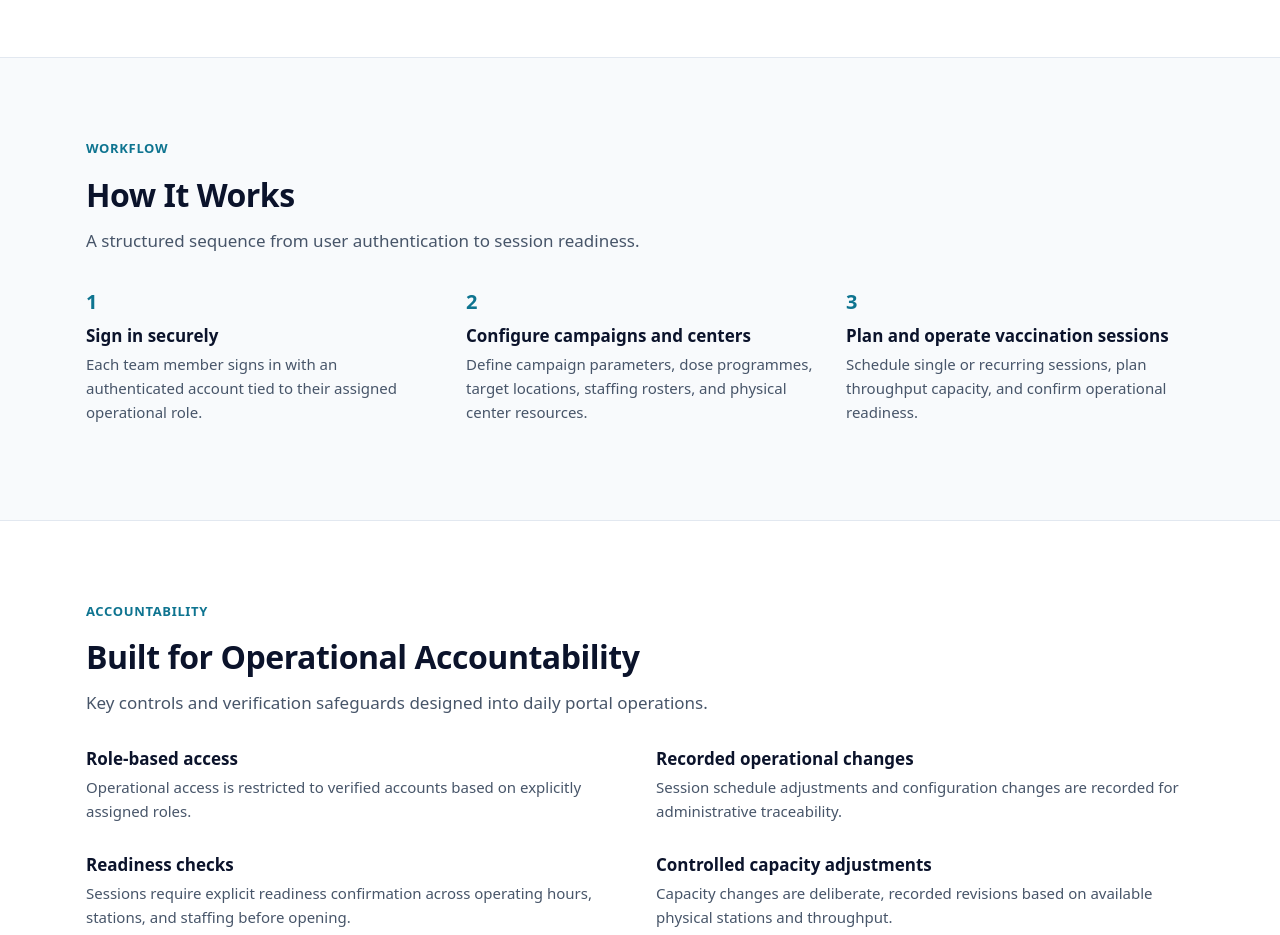
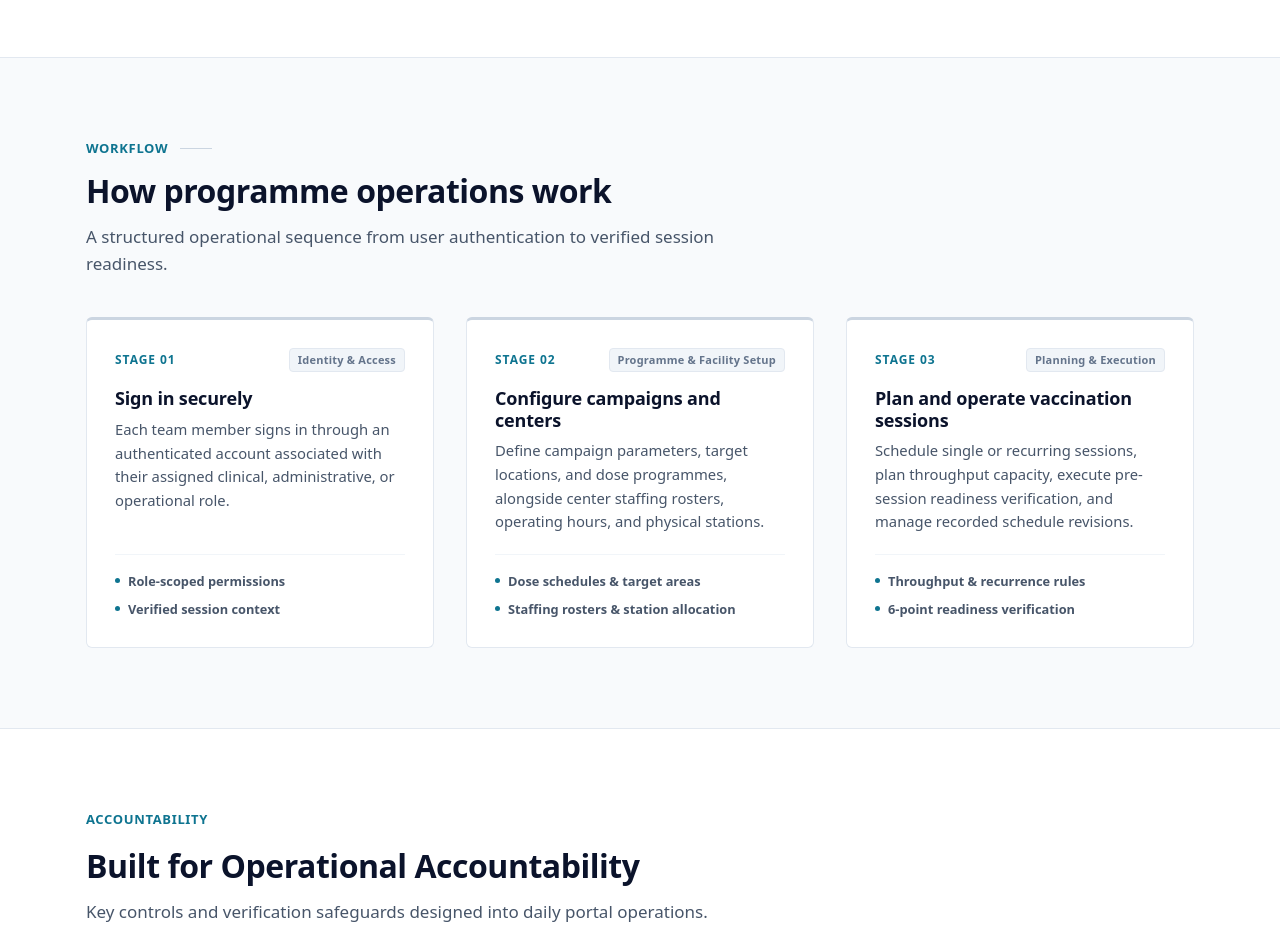
Before and after one commit to Sankalpa-KMCP/se2030-2026-y2-s1-mtr-01-vaccination-portal, a React (Vite) app in the folder frontend/: page / in a window 1280 px wide. Shown: the part 1620-2555 px from the top of the page. Built offline with nearby package versions, Linux system fonts and the light colour scheme; no server answers.

Commit message:
feat(frontend): design landing workflow section

```diff
--- a/frontend/src/features/public-landing/components/HowItWorksSection.jsx
+++ b/frontend/src/features/public-landing/components/HowItWorksSection.jsx
@@ -1,41 +1,63 @@
 import React from 'react';
 
-const STEPS = [
+const STAGES = [
   {
-    num: '1',
+    stageNum: 'STAGE 01',
+    phase: 'Identity & Access',
     title: 'Sign in securely',
-    desc: 'Each team member signs in with an authenticated account tied to their assigned operational role.',
+    desc: 'Each team member signs in through an authenticated account associated with their assigned clinical, administrative, or operational role.',
+    points: ['Role-scoped permissions', 'Verified session context'],
   },
   {
-    num: '2',
+    stageNum: 'STAGE 02',
+    phase: 'Programme & Facility Setup',
     title: 'Configure campaigns and centers',
-    desc: 'Define campaign parameters, dose programmes, target locations, staffing rosters, and physical center resources.',
+    desc: 'Define campaign parameters, target locations, and dose programmes, alongside center staffing rosters, operating hours, and physical stations.',
+    points: ['Dose schedules & target areas', 'Staffing rosters & station allocation'],
   },
   {
-    num: '3',
+    stageNum: 'STAGE 03',
+    phase: 'Planning & Execution',
     title: 'Plan and operate vaccination sessions',
-    desc: 'Schedule single or recurring sessions, plan throughput capacity, and confirm operational readiness.',
+    desc: 'Schedule single or recurring sessions, plan throughput capacity, execute pre-session readiness verification, and manage recorded schedule revisions.',
+    points: ['Throughput & recurrence rules', '6-point readiness verification'],
   },
 ];
 
 export default function HowItWorksSection() {
   return (
-    <section className="lp-section lp-section--subtle" id="how-it-works" aria-labelledby="lp-workflow-title">
+    <section className="lp-section lp-section--subtle lp-workflow" id="how-it-works" aria-labelledby="lp-workflow-title">
       <div className="lp-container">
-        <p className="lp-section__eyebrow">Workflow</p>
-        <h2 className="lp-section__title" id="lp-workflow-title">
-          How It Works
-        </h2>
-        <p className="lp-section__lead">
-          A structured sequence from user authentication to session readiness.
-        </p>
+        <div className="lp-section__header">
+          <div className="lp-section__eyebrow-row">
+            <span className="lp-section__eyebrow">Workflow</span>
+            <span className="lp-section__eyebrow-line" aria-hidden="true" />
+          </div>
+          <h2 className="lp-section__title" id="lp-workflow-title">
+            How programme operations work
+          </h2>
+          <p className="lp-section__lead">
+            A structured operational sequence from user authentication to verified session readiness.
+          </p>
+        </div>
 
-        <ol className="lp-workflow-list">
-          {STEPS.map((step) => (
-            <li key={step.num} className="lp-workflow-item">
-              <span className="lp-workflow-item__num">{step.num}</span>
-              <h3 className="lp-workflow-item__title">{step.title}</h3>
-              <p className="lp-workflow-item__desc">{step.desc}</p>
+        <ol className="lp-workflow-grid">
+          {STAGES.map((stage) => (
+            <li key={stage.stageNum} className="lp-workflow-col">
+              <div className="lp-workflow-col__top">
+                <span className="lp-workflow-col__stage">{stage.stageNum}</span>
+                <span className="lp-workflow-col__phase">{stage.phase}</span>
+              </div>
+              <h3 className="lp-workflow-col__title">{stage.title}</h3>
+              <p className="lp-workflow-col__desc">{stage.desc}</p>
+              <ul className="lp-workflow-col__points" aria-label={`Deliverables for ${stage.title}`}>
+                {stage.points.map((pt) => (
+                  <li key={pt} className="lp-workflow-col__point">
+                    <span className="lp-workflow-col__bullet" aria-hidden="true" />
+                    <span>{pt}</span>
+                  </li>
+                ))}
+              </ul>
             </li>
           ))}
         </ol>
--- a/frontend/src/features/public-landing/public-landing.css
+++ b/frontend/src/features/public-landing/public-landing.css
@@ -520,38 +520,106 @@
   gap: 1.5rem;
 }
 
-.lp-workflow-list {
+/* --------------------------------------------------------------------------
+   How It Works (Operational Process Flow)
+   -------------------------------------------------------------------------- */
+.lp-workflow-grid {
   display: grid;
   grid-template-columns: repeat(3, 1fr);
-  gap: 2rem;
-  margin-top: 2rem;
+  gap: clamp(1.25rem, 2.5vw, 2rem);
   list-style: none;
   padding: 0;
+  margin: 0;
 }
 
-.lp-workflow-item {
+.lp-workflow-col {
+  background-color: var(--lp-bg);
+  border: 1px solid var(--lp-border);
+  border-top: 3px solid var(--lp-border-strong);
+  border-radius: var(--lp-radius-md);
+  padding: 1.75rem;
   display: flex;
   flex-direction: column;
+  transition: border-top-color 0.15s ease, box-shadow 0.15s ease;
 }
 
-.lp-workflow-item__num {
-  font-size: 1.25rem;
-  font-weight: 750;
-  color: var(--lp-accent);
-  margin-bottom: 0.5rem;
+.lp-workflow-col:hover {
+  border-top-color: var(--lp-accent);
+  box-shadow: 0 2px 6px rgba(11, 19, 43, 0.04);
 }
 
-.lp-workflow-item__title {
-  font-size: 1.0625rem;
-  font-weight: 700;
-  color: var(--lp-ink-900);
-  margin-bottom: 0.35rem;
+.lp-workflow-col__top {
+  display: flex;
+  align-items: center;
+  justify-content: space-between;
+  margin-bottom: 1rem;
+  min-height: 24px;
 }
 
-.lp-workflow-item__desc {
-  font-size: 0.9375rem;
+.lp-workflow-col__stage {
+  font-size: 0.75rem;
+  font-weight: 800;
+  color: var(--lp-accent);
+  letter-spacing: 0.08em;
+  text-transform: uppercase;
+  font-variant-numeric: tabular-nums;
+}
+
+.lp-workflow-col__phase {
+  font-size: 0.6875rem;
+  font-weight: 650;
+  color: var(--lp-ink-500);
+  background-color: var(--lp-bg-muted);
+  border: 1px solid var(--lp-border);
+  padding: 0.15rem 0.5rem;
+  border-radius: var(--lp-radius-sm);
+  letter-spacing: 0.02em;
+  white-space: nowrap;
+}
+
+.lp-workflow-col__title {
+  font-size: 1.125rem;
+  font-weight: 750;
+  color: var(--lp-ink-900);
+  margin-bottom: 0.5rem;
+  letter-spacing: -0.01em;
+}
+
+.lp-workflow-col__desc {
+  font-size: 0.925rem;
   color: var(--lp-ink-600);
+  line-height: 1.6;
+  margin-bottom: 1.25rem;
+  flex-grow: 1;
+}
+
+.lp-workflow-col__points {
+  list-style: none;
+  padding: 0;
   margin: 0;
+  display: flex;
+  flex-direction: column;
+  gap: 0.45rem;
+  padding-top: 1rem;
+  border-top: 1px solid var(--lp-border-subtle);
+}
+
+.lp-workflow-col__point {
+  display: flex;
+  align-items: flex-start;
+  gap: 0.5rem;
+  font-size: 0.8rem;
+  font-weight: 550;
+  color: var(--lp-ink-600);
+}
+
+.lp-workflow-col__bullet {
+  width: 5px;
+  height: 5px;
+  border-radius: 50%;
+  background-color: var(--lp-accent);
+  margin-top: 0.45rem;
+  flex-shrink: 0;
 }
 
 .lp-trust-grid {
@@ -689,9 +757,13 @@
     gap: 1.25rem;
   }
 
-  .lp-workflow-list {
+  .lp-workflow-grid {
     grid-template-columns: 1fr;
-    gap: 1.5rem;
+    gap: 1.25rem;
+  }
+
+  .lp-workflow-col {
+    padding: 1.5rem;
   }
 
   .lp-trust-grid {
```
